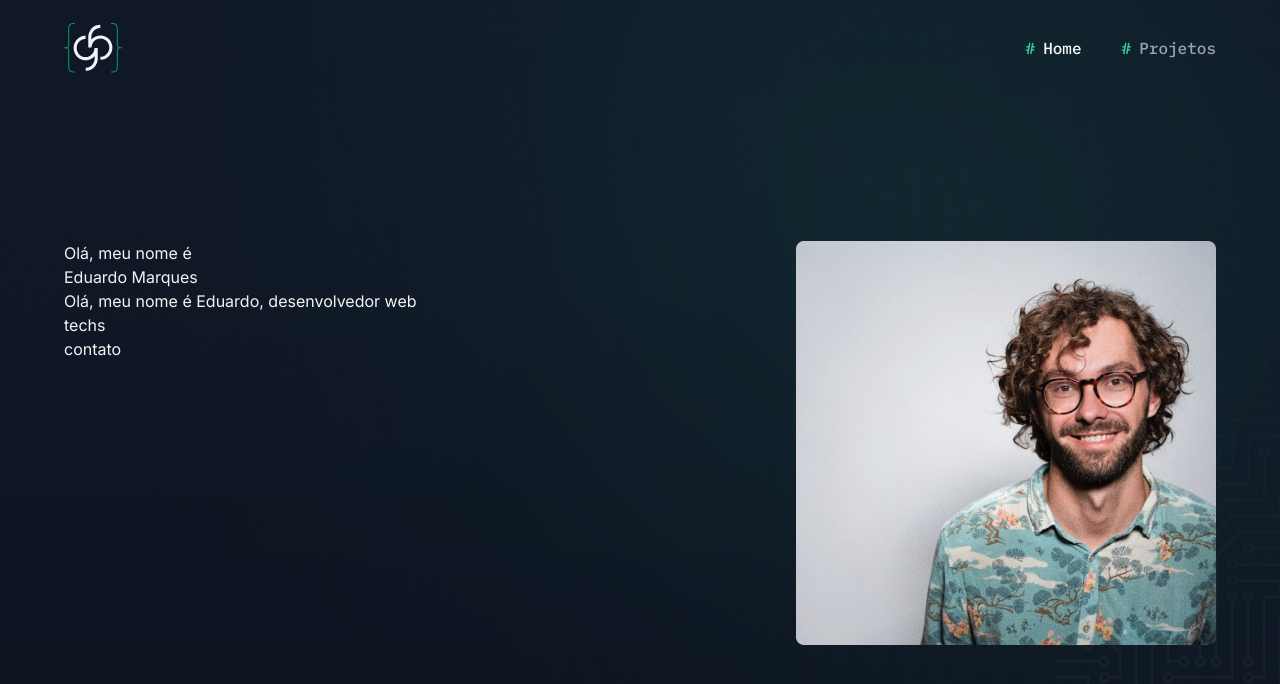
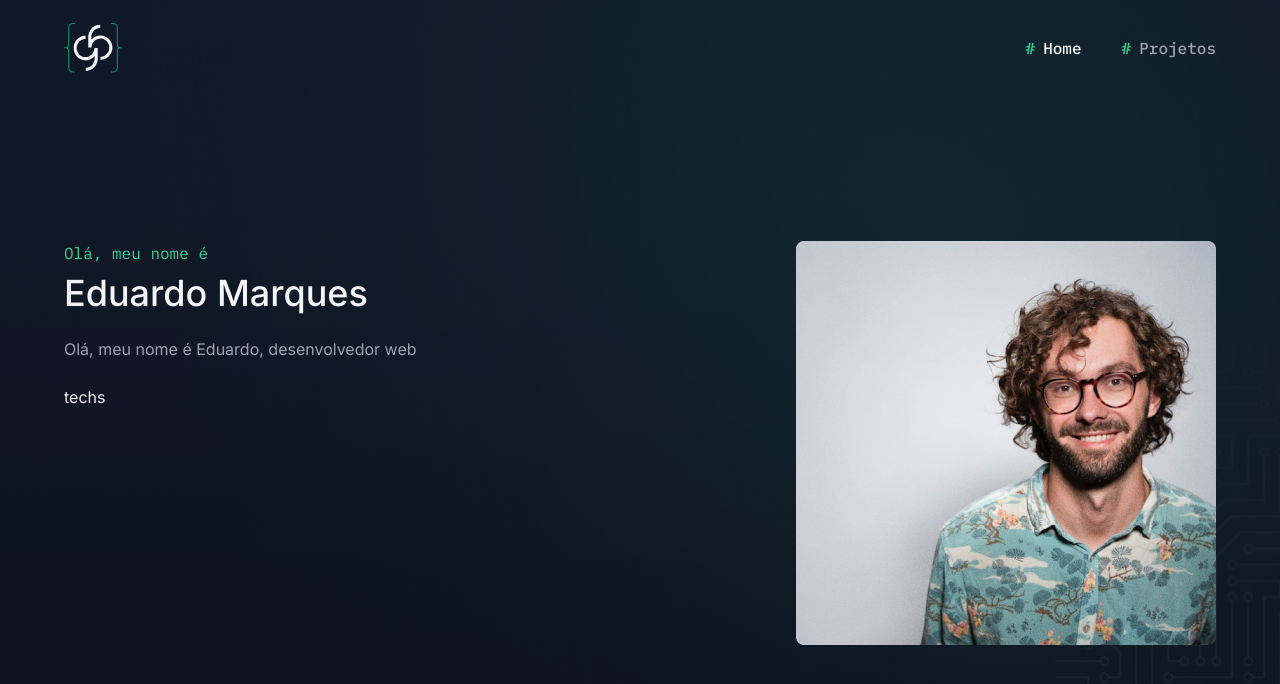
Before and after one commit to EduCostam/Port-use-T, a Next.js app: page / in a window 1280 px wide. Shown: the top 684 px of the page. Built offline with nearby package versions, Linux system fonts and the light colour scheme.

Commit message:
atualização de estilização de componentes de texto

```diff
--- a/app/components/pages/home/hero-section/index.tsx
+++ b/app/components/pages/home/hero-section/index.tsx
@@ -1,5 +1,3 @@
-"use client";
-
 import Image from "next/image";
 
 export const HeroSection = () => {
@@ -7,19 +5,20 @@ export const HeroSection = () => {
     <section className="w-full h-[755px] bg-hero-image bg-cover bg-center bg-no-repeat flex flex-col justify-end pb-10 sm:pb-32 py-32 lg:pb-[110px]">
       <div className="container flex items-start justify-between flex-col-reverse lg:flex-row">
         <div className="w-full lg:max-w-[530px]">
-          <p>Olá, meu nome é</p>
-          <h2>Eduardo Marques</h2>
+          <p className="font-mono text-emerald-400">Olá, meu nome é</p>
+          <h2 className="text-4xl font-medium mt-2">Eduardo Marques</h2>
 
-          <p>Olá, meu nome é Eduardo, desenvolvedor web</p>
-
+          <div>
+            <p className="text-gray-400 my-6 text-sm sm:text-base">
+              Olá, meu nome é Eduardo, desenvolvedor web
+            </p>
+          </div>
           <div>techs</div>
-
-          <div>contato</div>
         </div>
         <Image
           width={420}
           height={404}
-          src={"/images/profile-pic.png"}
+          src="/images/profile-pic.png"
           alt="Foto de perfil do Eduardo Marques"
         />
       </div>
```
Also changed, not shown: app/components/tech-badge/index.tsx (line endings or trailing spaces).
